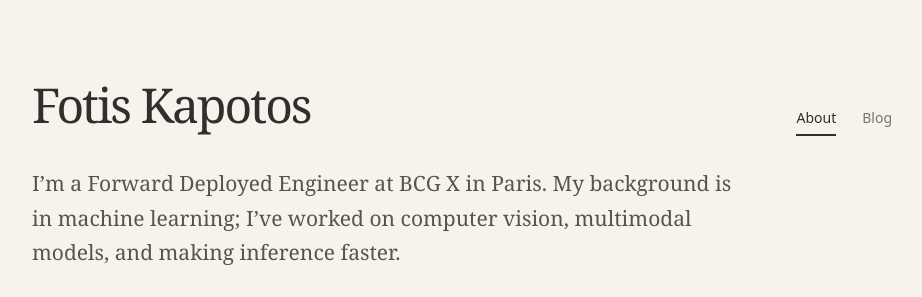
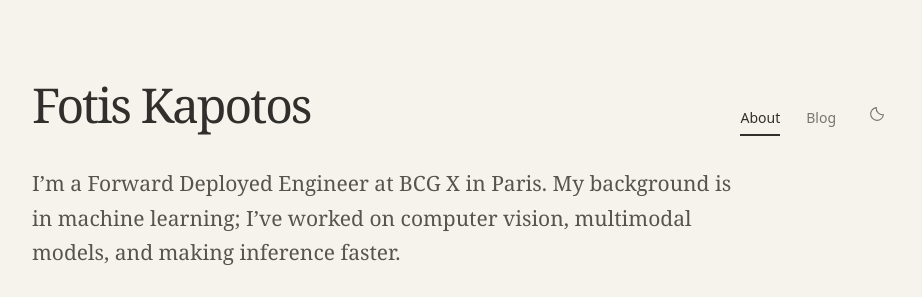
Before and after one commit to fotisk07/fotisk07.github.io, a Jekyll site: the page built from index.md, in a window 1280 px wide. Shown: the top 297 px of the page, without its empty margins (178-1100 px from the left). Built offline with Jekyll 4.4.1, drawn with Linux system fonts in a browser that asks for light colours.

Commit message:
Add persistent system-aware dark mode

```diff
--- a/_data/timeline.yml
+++ b/_data/timeline.yml
@@ -19,6 +19,7 @@
   name: CentraleSupélec
   url: https://www.centralesupelec.fr/
   logo: /assets/images/centralesupelec.png
+  logo_dark: /assets/images/centralesupelec-dark.png
   description: >-
     Engineering degree, majoring in data science. I squeezed in two internships:
     at the [Austrian Institute of Technology](https://www.ait.ac.at/en/), working
--- a/_layouts/default.html
+++ b/_layouts/default.html
@@ -6,6 +6,7 @@
     <title>{% if page.title %}{{ page.title | escape }} · {% endif %}{{ site.title | escape }}</title>
     <meta name="description" content="{{ page.description | default: site.description | escape }}">
     {% if site.url != '' %}<link rel="canonical" href="{{ page.url | absolute_url }}">{% endif %}
+    <script src="{{ '/assets/js/theme.js' | relative_url }}"></script>
     <link rel="stylesheet" href="{{ '/assets/css/main.css' | relative_url }}">
   </head>
   <body>
@@ -16,6 +17,9 @@
         <nav aria-label="Main navigation">
           <a href="{{ '/' | relative_url }}"{% if page.url == '/' %} aria-current="page"{% endif %}>About</a>
           <a href="{{ '/blog/' | relative_url }}"{% if page.url contains '/blog/' %} aria-current="page"{% endif %}>Blog</a>
+          <button class="theme-toggle" type="button" hidden aria-label="Dark mode" aria-pressed="false" title="Toggle dark mode">
+            <svg viewBox="0 0 24 24" width="18" height="18" fill="none" stroke="currentColor" stroke-width="1.5" aria-hidden="true"><path d="M20.5 13A8.5 8.5 0 0 1 11 3.5 8.5 8.5 0 1 0 20.5 13Z"/></svg>
+          </button>
         </nav>
       </header>
       <main id="main">{{ content }}</main>
--- a/assets/css/main.css
+++ b/assets/css/main.css
@@ -5,7 +5,39 @@
   --muted: #79756d;
   --line: #ded9cf;
   --link: #4c6b60;
+  --body-text: #57544e;
+  --code-bg: #ece8e0;
 }
+
+:root[data-theme="dark"] {
+  color-scheme: dark;
+  --paper: #222320;
+  --ink: #e6e0d5;
+  --muted: #aaa69b;
+  --line: #44453f;
+  --link: #a4c7b6;
+  --body-text: #c7c1b6;
+  --code-bg: #2d2e29;
+}
+
+.theme-toggle {
+  display: inline-flex;
+  align-items: center;
+  justify-content: center;
+  width: 30px;
+  height: 30px;
+  padding: 5px;
+  border: 0;
+  background: none;
+  color: var(--muted);
+  cursor: pointer;
+  border-radius: 50%;
+}
+.theme-toggle[hidden] { display: none; }
+.theme-toggle:hover { color: var(--ink); background: var(--code-bg); }
+.theme-toggle:focus-visible { outline: 2px solid var(--link); outline-offset: 3px; }
+.theme-toggle[aria-pressed="true"] { color: var(--link); }
+:root[data-theme="dark"] .timeline-entry:first-child .timeline-logo img { filter: brightness(1.6); }
 
 * { box-sizing: border-box; }
 body {
@@ -29,14 +61,14 @@ a:focus-visible { outline: 2px solid var(--link); outline-offset: 5px; }
   margin: 76px 0 30px;
 }
 .site-name { color: var(--ink); font-size: 48px; font-weight: 400; letter-spacing: -2px; line-height: 1.2; }
-nav { display: flex; gap: 26px; font-size: 14px; font-family: system-ui, sans-serif; }
+nav { display: flex; align-items: baseline; gap: 26px; font-size: 14px; font-family: system-ui, sans-serif; }
 nav a { color: var(--muted); padding-bottom: 5px; }
 nav a[aria-current="page"] { color: var(--ink); border-bottom: 2px solid var(--ink); }
 nav a:hover { text-decoration: none; color: var(--ink); }
 p { margin: 0 0 20px; }
 h1 { margin: 0 0 24px; font-size: 28px; line-height: 1.3; font-weight: 500; letter-spacing: -.6px; }
 h2 { font-size: 21px; line-height: 1.4; }
-.intro { max-width: 710px; font-size: 21px; line-height: 1.65; color: #57544e; }
+.intro { max-width: 710px; font-size: 21px; line-height: 1.65; color: var(--body-text); }
 .path { margin-top: 54px; }
 .path > h1 { font-family: system-ui, sans-serif; font-size: 12px; color: var(--muted); letter-spacing: .12em; text-transform: uppercase; font-weight: 500; margin-bottom: 32px; }
 .timeline { list-style: none; padding: 0; margin: 0; }
@@ -55,7 +87,7 @@ h2 { font-size: 21px; line-height: 1.4; }
 .timeline-entry:first-child .timeline-logo img { width: 145px; height: 50px; }
 .timeline-content h2 { font-size: 22px; margin: 0 0 8px; font-weight: 400; letter-spacing: -.3px; }
 .timeline-content h2 a { color: var(--ink); }
-.timeline-content p { font-size: 17px; line-height: 1.65; margin: 0; color: #57544e; }
+.timeline-content p { font-size: 17px; line-height: 1.65; margin: 0; color: var(--body-text); }
 .site-footer { display: flex; flex-wrap: wrap; gap: 24px; margin: 46px 0 44px; font-family: system-ui, sans-serif; font-size: 13px; }
 .muted { color: var(--muted); }
 .post-list { list-style: none; padding: 0; }
@@ -67,7 +99,7 @@ h2 { font-size: 21px; line-height: 1.4; }
 .post h2 { margin-top: 32px; }
 .post img { max-width: 100%; height: auto; }
 .post blockquote { margin-left: 0; padding-left: 20px; border-left: 2px solid var(--line); color: var(--muted); }
-pre { padding: 16px; background: #f6f6f6; overflow-x: auto; font-size: 14px; line-height: 1.55; }
+pre { padding: 16px; background: var(--code-bg); overflow-x: auto; font-size: 14px; line-height: 1.55; }
 code { font-family: ui-monospace, monospace; font-size: .9em; }
 .post table { display: block; overflow-x: auto; border-collapse: collapse; }
 .post th, .post td { padding: 8px 12px; border: 1px solid var(--line); }
--- /dev/null
+++ b/assets/js/theme.js
@@ -0,0 +1,33 @@
+(() => {
+  const root = document.documentElement;
+  const system = window.matchMedia('(prefers-color-scheme: dark)');
+  let preference;
+  try { preference = localStorage.getItem('theme'); } catch (_) {}
+  if (!['light', 'dark'].includes(preference)) preference = null;
+
+  function apply(theme) {
+    root.dataset.theme = theme;
+    const button = document.querySelector('.theme-toggle');
+    if (button) {
+      button.hidden = false;
+      button.setAttribute('aria-pressed', String(theme === 'dark'));
+    }
+    document.querySelectorAll('[data-dark-src]').forEach(image => {
+      image.src = theme === 'dark' ? image.dataset.darkSrc : image.dataset.lightSrc;
+    });
+  }
+
+  // Apply before CSS loads to avoid flashing the wrong background.
+  apply(preference || (system.matches ? 'dark' : 'light'));
+  document.addEventListener('DOMContentLoaded', () => {
+    apply(root.dataset.theme);
+    document.querySelector('.theme-toggle').addEventListener('click', () => {
+      preference = root.dataset.theme === 'dark' ? 'light' : 'dark';
+      try { localStorage.setItem('theme', preference); } catch (_) {}
+      apply(preference);
+    });
+  });
+  system.addEventListener('change', event => {
+    if (!preference) apply(event.matches ? 'dark' : 'light');
+  });
+})();
--- a/index.md
+++ b/index.md
@@ -13,7 +13,7 @@ I'm a Forward Deployed Engineer at BCG X in Paris. My background is in machine l
     <li class="timeline-entry">
       <div class="timeline-dates">{{ entry.dates | escape }}</div>
       <div class="timeline-logo">
-        <img src="{{ entry.logo | relative_url }}" alt="" width="160" height="100">
+        <img src="{{ entry.logo | relative_url }}" alt="" width="160" height="100"{% if entry.logo_dark %} data-light-src="{{ entry.logo | relative_url }}" data-dark-src="{{ entry.logo_dark | relative_url }}"{% endif %}>
       </div>
       <div class="timeline-content">
         <h2><a href="{{ entry.url | escape }}">{{ entry.name | escape }}</a></h2>
```
Also changed, not shown: README.md, assets/images/centralesupelec-dark.png (added).
